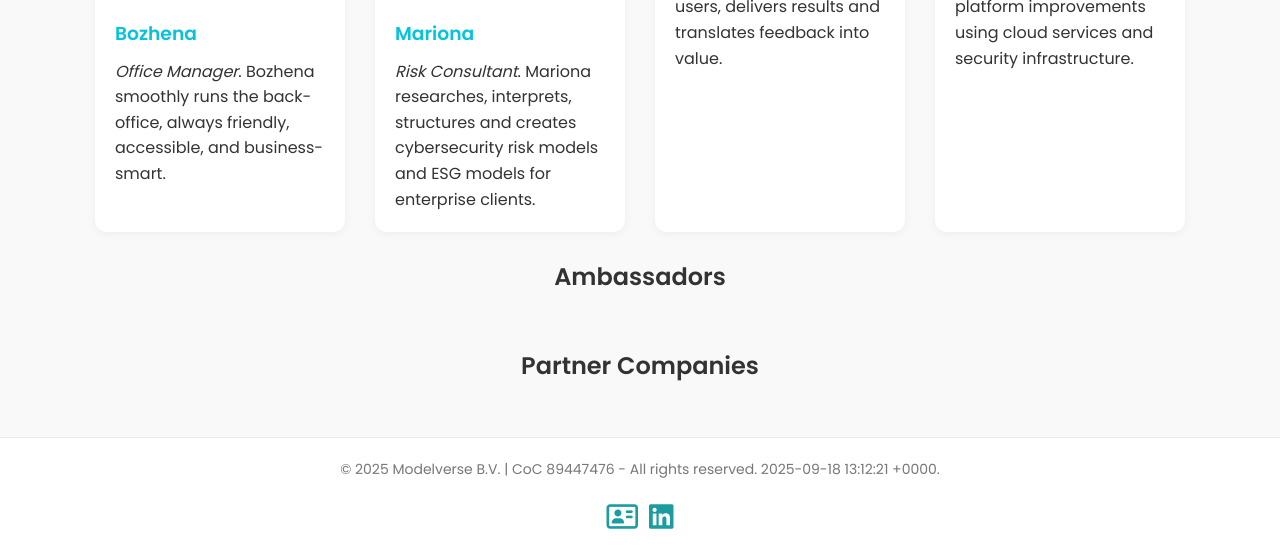
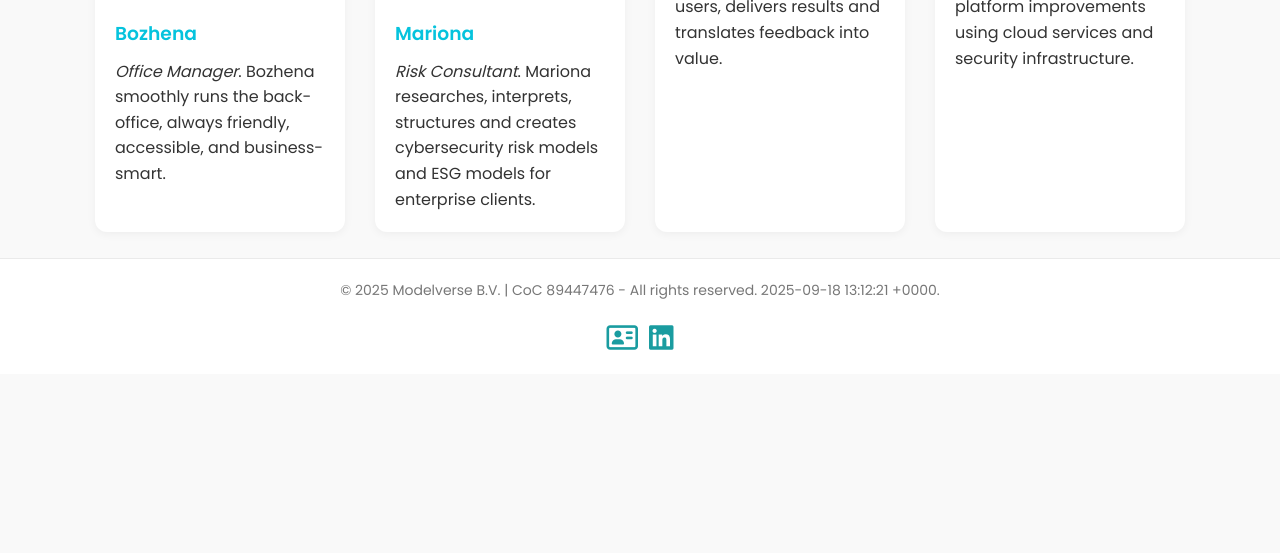
Before and after one commit to daanl63/MVVTS-jekyll, a Jekyll site: the page built from team.html, in a window 1280 px wide and 900 px high, scrolled down 1252 px, cut to the strip 347-900 px from the top of the window. Built offline with Jekyll 4.4.1, drawn with Linux system fonts in a browser that asks for light colours; nearby versions of some CDN libraries; after the commit the page ends 1973 px from its top, so only the background shows below that.

Commit message:
Update teams.yaml

```diff
--- a/_data/teams.yaml
+++ b/_data/teams.yaml
@@ -2,7 +2,3 @@
   key: pt
 - name: Extended Team
   key: ext
-- name: Ambassadors
-  key: am
-- name: Partner Companies
-  key: pc
```
